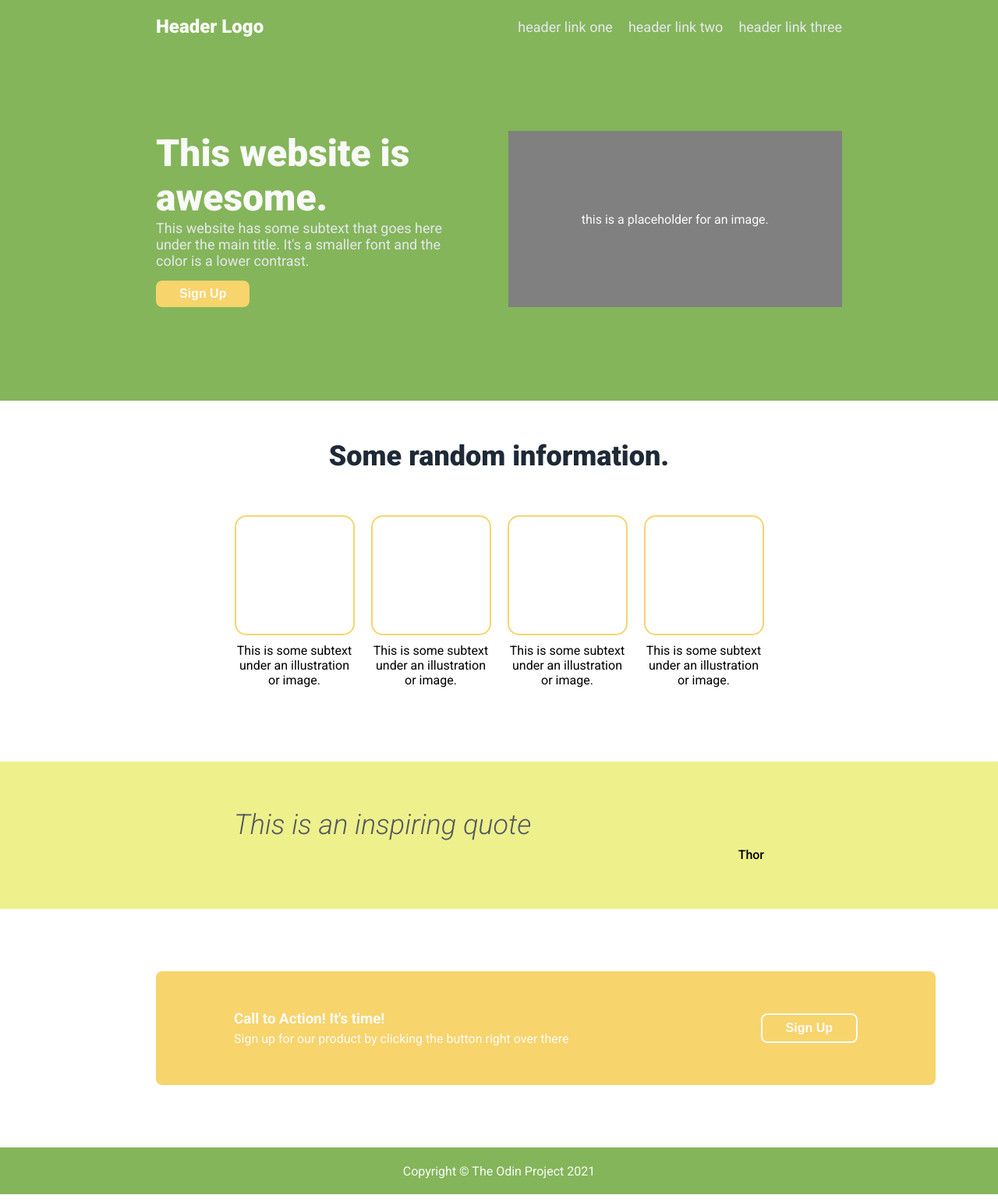
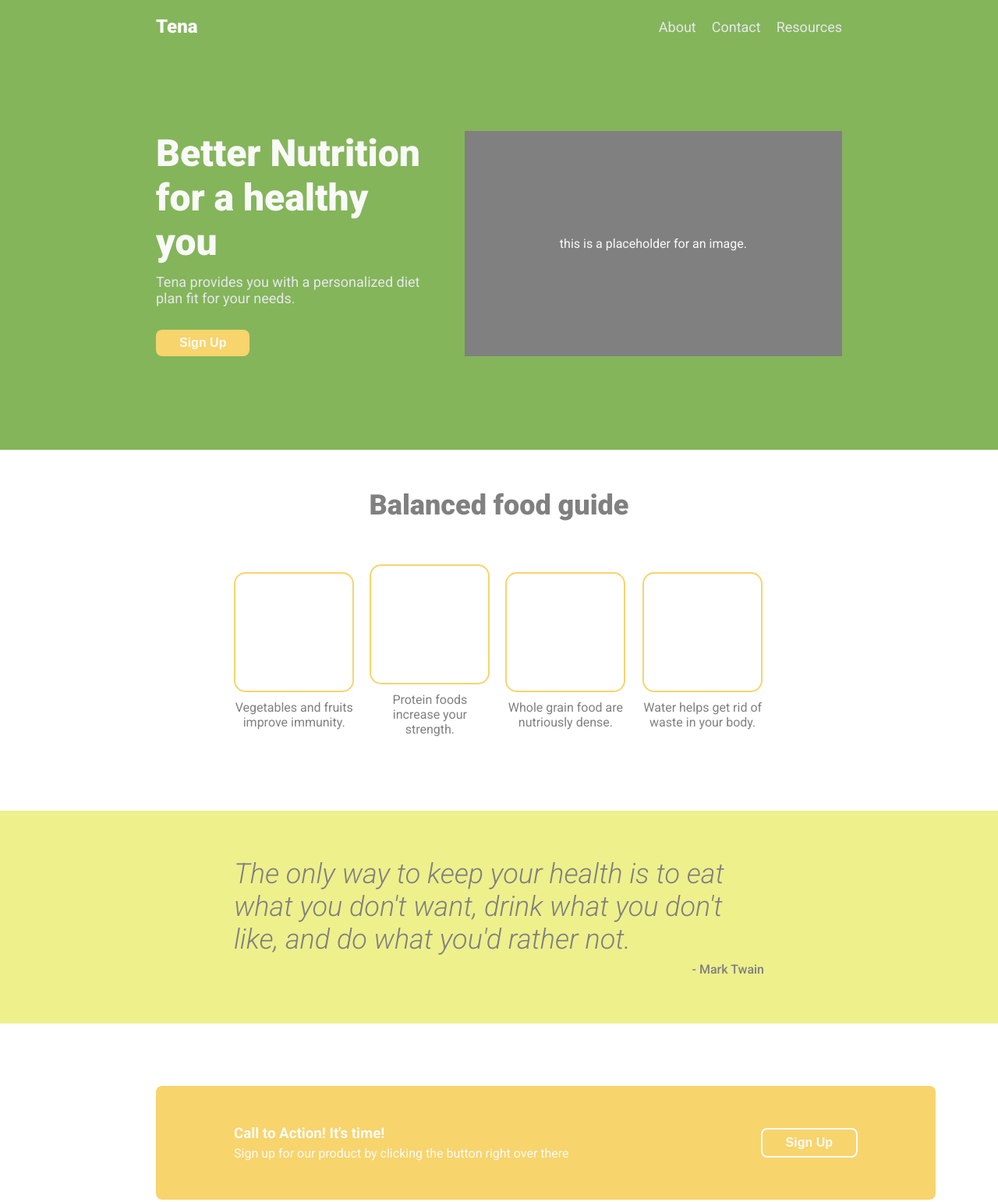
Before and after one commit to somemus/landing-page, a plain HTML site: page index.html in a window 1280 px wide. Shown: the top 1542 px of the page at 78% size. Drawn offline with Linux system fonts and the light colour scheme.

Commit message:
Text edit
Adding personalized text and changing font color.

```diff
--- a/index.html
+++ b/index.html
@@ -9,20 +9,21 @@
 <body>
     <div class="hero">
         <header>
-            <div class="logo">Header Logo</div>
+            <div class="logo">Tena</div>
             <div class="links">
                 <ul>
-                        <li><a href="">header link one</a></li>
-                        <li><a href="">header link two</a></li>
-                        <li><a href="">header link three</a></li>
+                        <li><a href="">About</a></li>
+                        <li><a href="">Contact</a></li>
+                        <li><a href="">Resources</a></li>
                 </ul>
             </div>
 
         </header>
         <div class="place">
             <div class="this">
-                <h2>This website is awesome.</h2>
-                    <div class="subtext">This website has some subtext that goes here under the main title. It's a smaller font and the color is a lower contrast.</div>
+                <h2>Better Nutrition for a healthy you</h2>
+                    <div class="subtext">Tena provides you with a personalized diet plan fit for your needs.
+                    </div>
                 <button class="top">Sign Up</button></div>
             <div class="placeholder">this is a placeholder for an image.<img src="" alt=""></div>
         </div>
@@ -30,30 +31,31 @@
 
     <div class="content">
         <div class="info">
-            <div class="title">Some random information.</div>
+            <div class="title">Balanced food guide</div>
             <div class="pictures">
                 <div class="card">
                     <div class="info-image"><img src="" alt=""></div>
-                    <div class="text">This is some subtext under an illustration or image.</div>
+                    <div class="text">Vegetables and fruits improve immunity.</div>
                 </div>
                 <div class="card">
                     <div class="info-image"><img src="" alt=""></div>
-                    <div class="text">This is some subtext under an illustration or image.</div>
+                    <div class="text">Protein foods increase your strength.</div>
                 </div>
                 <div class="card">
                     <div class="info-image"><img src="" alt="" ></div>
-                    <div class="text">This is some subtext under an illustration or image.</div>
+                    <div class="text">Whole grain food are nutriously dense.</div>
                 </div>
                 <div class="card">
                     <div class="info-image"><img src="" alt=""></div>
-                    <div class="text">This is some subtext under an illustration or image.</div>
+                    <div class="text">Water helps get rid of waste in your body.</div>
                 </div>
             </div>
 
         </div>
         <div class="quotation">
-            <div class="quote">This is an inspiring quote</div>
-            <div class="author">Thor</div>
+            <div class="quote">The only way to keep your health is to eat what you don't want, drink what you don't like, and do what you'd rather not.
+            </div>
+            <div class="author">- Mark Twain</div>
         </div>
         <div class="sign">
             <div class="sign-up-info">
@@ -67,7 +69,7 @@
 
 
     <footer>
-        Copyright © The Odin Project 2021
+        Copyright © Tena 2024
     </footer>
 
 </body>
--- a/style.css
+++ b/style.css
@@ -79,9 +79,12 @@ h2 {
 
 .top {
     border-style: none;
-    margin-top: 15px;
+    margin-top: 30px;
 }
 
+.subtext {
+    margin-top: 12px;
+}
 
 
 .content {
@@ -102,8 +105,8 @@ h2 {
 
 .title {
     font-size: 36px;
-    font-weight: 900;
-    color: #1F2937;
+    font-weight: 800;
+    color: gray;
     text-align: center;
     margin: 50px;
 }
@@ -131,11 +134,14 @@ h2 {
     height: 150px;
     background-color: white;
 
+
 }
 
 .text {
     text-align: center;
     margin: 10px 0px;
+    color: gray;
+
 }
 
 
@@ -145,12 +151,13 @@ h2 {
     background-color: #eef08c;
     margin: 80px 0;
     padding: 60px 300px;
+    color: gray;
 
 }
 
 .quote {
     font-size: 36px;
-    color: #54595f;
+
 
         font-family: "Roboto", sans-serif;
         font-weight: 300;
```
